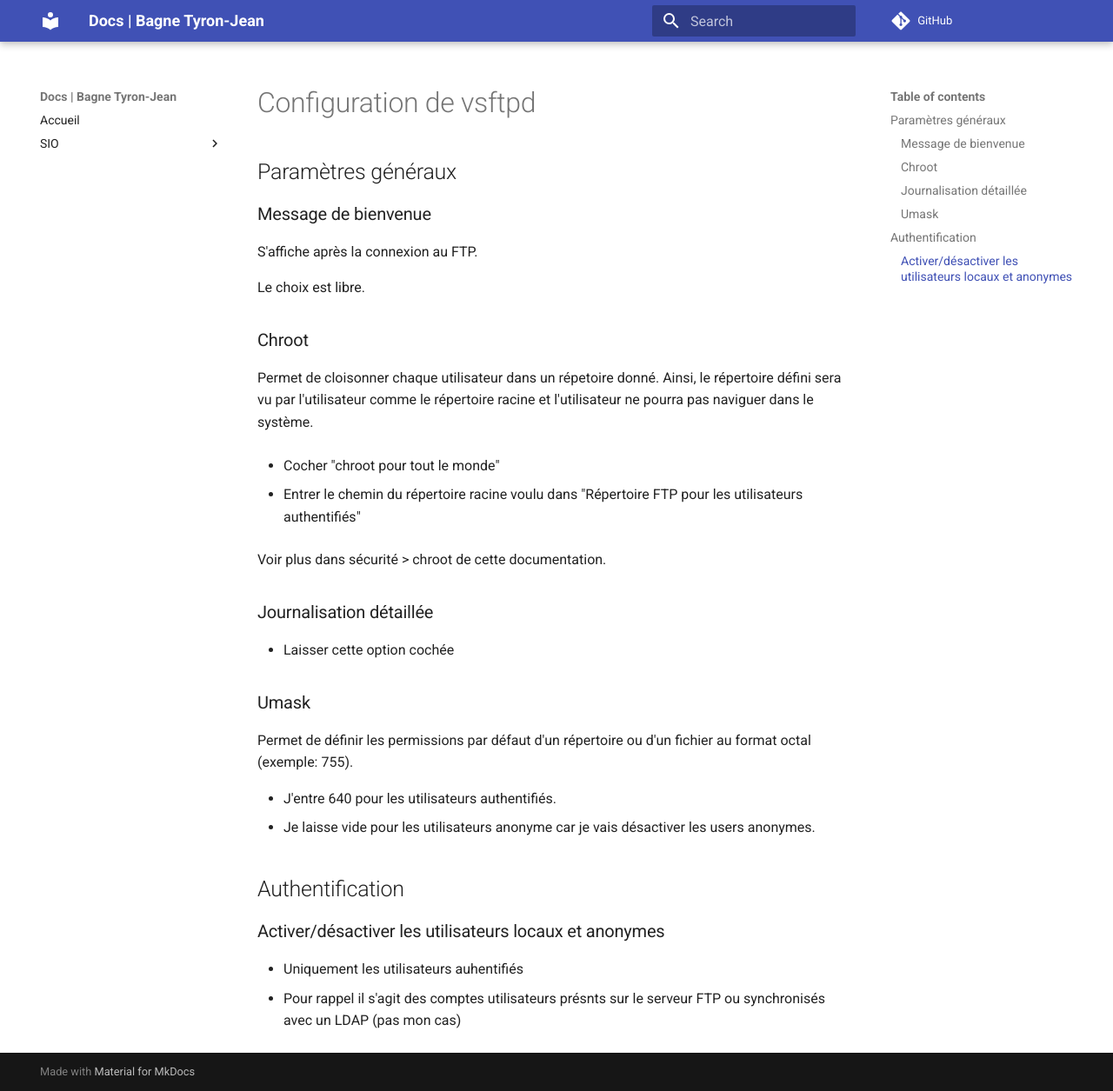
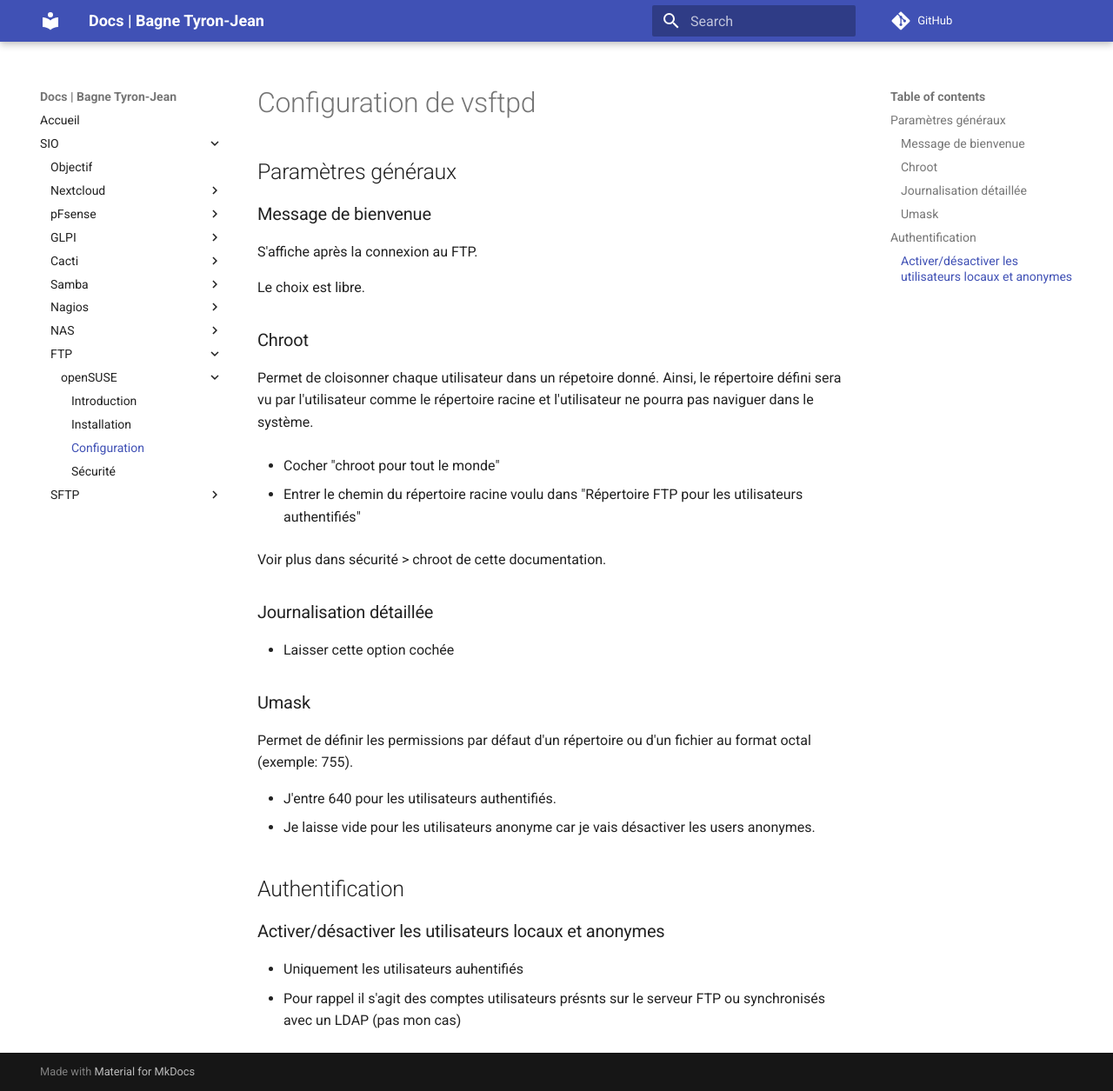
Before and after one commit to wepfen/doc, an MkDocs documentation site: the page built from docs/sio/ftp/openSUSE/configuration.md, in a window 1280 px wide and 1255 px high. Shown: the whole window at 87% size. Built offline with MkDocs 1.6.1 and Material for MkDocs 9.7.7, drawn with Linux system fonts in a browser that asks for light colours; comment, search, counter and statistics services are not loaded; some of the changed lines change nothing that is shown.

Commit message:
Update mkdocs.yml

```diff
--- a/mkdocs.yml
+++ b/mkdocs.yml
@@ -43,3 +43,14 @@ nav:
             - Introduction: 'sio/nagios/index.md'
         - NAS:
             - Introduction: 'sio/synology/index.md'
+        - FTP:
+            - openSUSE:
+                - Introduction: 'sio/ftp/openSUSE/introduction.md'
+                - Installation: 'sio/ftp/openSUSE/installation.md'
+                - Configuration: 'sio/ftp/openSUSE/configuration.md'
+                - Sécurité: 'sio/ftp/openSUSE/securite.md'
+        - SFTP:
+            - openSUSE:
+                - Introduction: 'sio/sftp/openSUSE/introduction.md'
+                - Installation: 'sio/sftp/openSUSE/installation.md'
+                - Configuration: 'sio/sftp/openSUSE/configuration.md'
```
